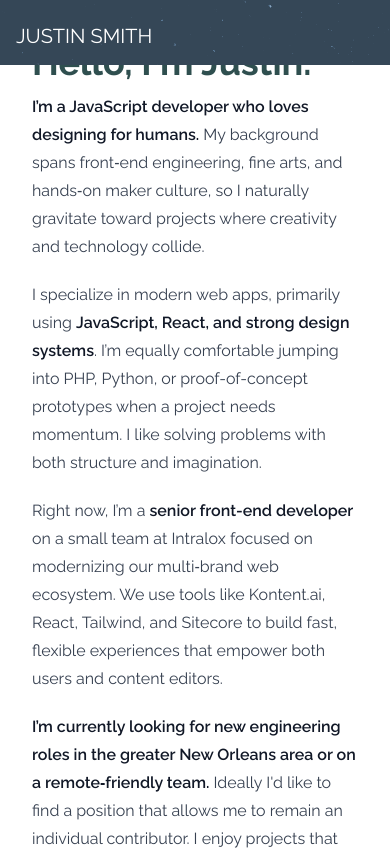
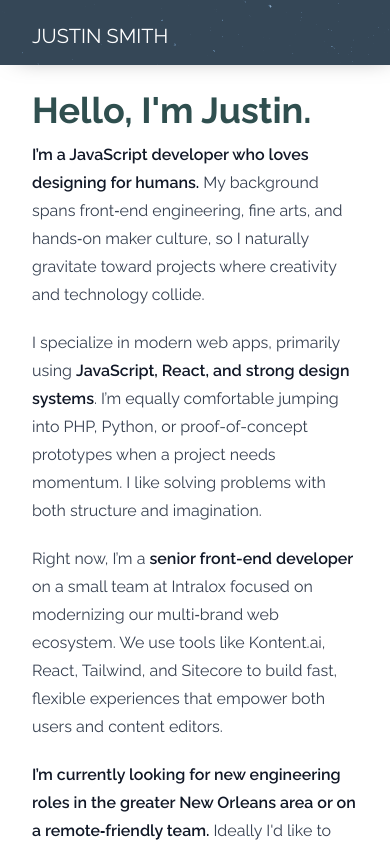
Before and after one commit to justinisamaker/isamaker, a Next.js app: page / in a window 390 px wide. Shown: the top 850 px of the page. Built offline with nearby package versions, Linux system fonts and the light colour scheme.

Commit message:
feat: add shadows

```diff
--- a/src/app/_components/cover-image.tsx
+++ b/src/app/_components/cover-image.tsx
@@ -8,9 +8,10 @@ type Props = {
   slug?: string;
   className?: string;
   fill?: boolean;
+  link?: boolean;
 };
 
-const CoverImage = ({ title, src, slug, className, fill }: Props) => {
+const CoverImage = ({ title, src, slug, className, fill, link = true }: Props) => {
   const image = (
     <Image
       src={src}
@@ -33,7 +34,7 @@ const CoverImage = ({ title, src, slug, className, fill }: Props) => {
   );
   return (
     <div className="sm:mx-0">
-      {slug ? (
+      {slug && link ? (
         <Link href={`/posts/${slug}`} aria-label={title}>
           {image}
         </Link>
--- a/src/app/_components/intro.tsx
+++ b/src/app/_components/intro.tsx
@@ -2,15 +2,15 @@ import Image from 'next/image';
 
 export function Intro() {
   return (
-    <section className="mt-2 mb-12">
+    <section className="mt-14 md:mt-2 mb-12">
       <div className="prose w-full max-w-none">
-        <div className="hidden md:block md:float-right md:w-64 md:ml-8 md:mb-8">
+        <div className="hidden md:block md:float-right md:w-64 md:ml-10">
           <Image
             src="/assets/headshot.jpg"
             alt="A photo of Justin Smith"
             width={400}
             height={400}
-            className="w-full h-auto"
+            className="w-full h-auto shadow-xl"
           />
         </div>
         <h2 className="font-bold leading-tight text-4xl text-slate-dark mb-2 mt-0">
--- a/src/app/_components/post-preview.tsx
+++ b/src/app/_components/post-preview.tsx
@@ -24,6 +24,7 @@ export function PostPreview({ title, coverImage, excerpt, slug }: Props) {
             title={title}
             src={coverImage}
             fill
+            link={false}
             className="object-cover"
           />
 
--- a/src/app/layout.tsx
+++ b/src/app/layout.tsx
@@ -61,8 +61,11 @@ export default function RootLayout({
       <body className={cn(raleway.className)}>
         <div className="min-h-screen flex">
           <aside
-            className="w-full md:w-40 md:h-screen bg-repeat p-4 fixed top-0 left-0 z-10 text-white"
-            style={{ backgroundImage: "url('/assets/stardust.png')" }}
+            className="w-full md:w-40 md:h-screen bg-repeat py-4 px-8 md:p-4 fixed top-0 left-0 z-10 text-white shadow-lg"
+            style={{
+              backgroundImage: "url('/assets/stardust.png')",
+              boxShadow: '8px 0 24px -10px rgba(0, 0, 0, 0.5)',
+            }}
           >
             <img
               src="/assets/jts-logo.svg"
```
